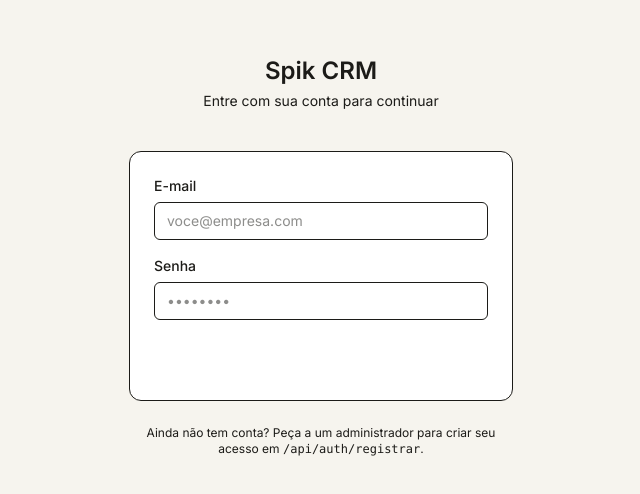
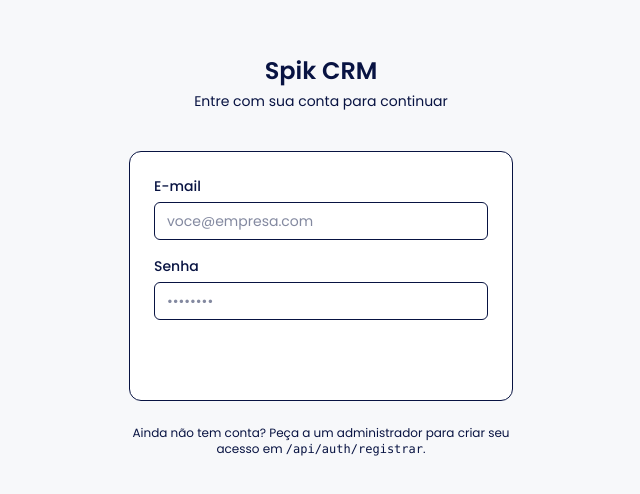
Before and after one commit to daolbr/spikweb, a React (Vite) app in the folder frontend/: page /login in a window 1280 px wide. Shown: the part 174-668 px from the top of the page, without its empty margins (319-959 px from the left). Built offline with nearby package versions, Linux system fonts and the light colour scheme; no server answers.

Commit message:
Add files via upload

```diff
--- a/frontend/src/components/OportunidadeDrawer.tsx
+++ b/frontend/src/components/OportunidadeDrawer.tsx
@@ -18,15 +18,15 @@ function formatarDataCurta(data: string | null) {
 }
 
 const COR_ESTAGIO: Record<string, string> = {
-  PROSPECCAO: '#6B6960',
-  QUALIFICACAO: '#4A8A76',
-  PROPOSTA: '#2E7D67',
-  NEGOCIACAO: 'var(--color-clay-500)',
-  GANHA: '#3B8054',
+  PROSPECCAO: 'var(--color-ink-soft)',
+  QUALIFICACAO: 'var(--color-petrol-400)',
+  PROPOSTA: 'var(--color-petrol-600)',
+  NEGOCIACAO: '#5B8C00',
+  GANHA: 'var(--color-green-texto)',
   PERDIDA: 'var(--color-clay-700)',
 };
 
-const COR_CLASSE: Record<string, string> = { A: '#3B8054', B: 'var(--color-clay-500)', C: 'var(--color-ink-soft)' };
+const COR_CLASSE: Record<string, string> = { A: 'var(--color-green-texto)', B: 'var(--color-petrol-600)', C: 'var(--color-ink-soft)' };
 
 function IconeArquivo() {
   return (
--- a/frontend/src/index.css
+++ b/frontend/src/index.css
@@ -1,24 +1,38 @@
-@import url('https://fonts.googleapis.com/css2?family=Space+Grotesk:wght@500;600&family=Inter:wght@400;500;600&display=swap');
+@import url('https://fonts.googleapis.com/css2?family=Poppins:wght@400;500;600;700;800&display=swap');
 @import "tailwindcss";
 
 @theme {
-  --font-display: "Space Grotesk", sans-serif;
-  --font-sans: "Inter", system-ui, sans-serif;
+  --font-display: "Poppins", sans-serif;
+  --font-sans: "Poppins", sans-serif;
 
-  --color-paper: #F6F4EE;
-  --color-ink: #1C1B18;
-  --color-ink-soft: #56534A;
-  --color-line: #E3DFD2;
+  /* Paleta oficial Tissent: Marinho, Verde (Claro/Médio/Forte), Cinza, Azul Médio */
+  --color-paper: #F7F8FA;
+  --color-ink: #081342;
+  --color-ink-soft: #6B7280;
+  --color-line: #E6E6E6;
 
-  --color-petrol-50: #EAF3F0;
-  --color-petrol-100: #C9E0D8;
-  --color-petrol-400: #2E7D67;
-  --color-petrol-600: #17594A;
-  --color-petrol-900: #0B2D25;
+  /* "petrol" é o nome histórico do token de cor primária/interativa no
+     projeto — mantido para não quebrar nenhum componente, mas agora
+     construído em torno do Azul Médio da marca, com o Marinho como
+     tom mais escuro da rampa (superfícies escuras, sidebar). */
+  --color-petrol-50: #EAF3F9;
+  --color-petrol-100: #CFE2F0;
+  --color-petrol-400: #3E85BB;
+  --color-petrol-600: #1A68A5;
+  --color-petrol-900: #081342;
 
-  --color-clay-100: #F5DCCB;
-  --color-clay-500: #C1602F;
-  --color-clay-700: #8A431E;
+  /* Verde da marca — reservado para sinais positivos (ganho, concluído,
+     confirmações), não usado como cor de ação genérica. */
+  --color-green-claro: #B3FD78;
+  --color-green-medio: #97FC46;
+  --color-green-forte: #7BFB14;
+  --color-green-texto: #4C9E00;
+
+  /* "clay" continua sendo o token semântico de alerta/perigo — não é
+     uma cor de marca, é convenção de UI (perdida, remover, atrasado). */
+  --color-clay-100: #FBE4E0;
+  --color-clay-500: #D9502F;
+  --color-clay-700: #A13A20;
 }
 
 body {
--- a/frontend/src/pages/BaseInstalada.tsx
+++ b/frontend/src/pages/BaseInstalada.tsx
@@ -71,6 +71,21 @@ export default function BaseInstalada() {
     onSuccess: () => queryClient.invalidateQueries({ queryKey: ['base-instalada'] }),
   });
 
+  const gerarRenovacoes = useMutation({
+    mutationFn: async () => {
+      const { data } = await api.post('/automacoes/gerar-renovacoes');
+      return data;
+    },
+    onSuccess: (data: { geradas: number }) => {
+      queryClient.invalidateQueries({ queryKey: ['base-instalada'] });
+      alert(
+        data.geradas > 0
+          ? `${data.geradas} oportunidade${data.geradas === 1 ? '' : 's'} de renovação gerada${data.geradas === 1 ? '' : 's'}.`
+          : 'Nenhuma renovação pendente no momento.',
+      );
+    },
+  });
+
   function aoSubmeter(e: FormEvent<HTMLFormElement>) {
     e.preventDefault();
     const form = new FormData(e.currentTarget);
@@ -101,6 +116,15 @@ export default function BaseInstalada() {
             Produtos e serviços vendidos aos clientes, com datas de renovação
           </p>
         </div>
+        <div className="flex gap-2">
+          <button
+            onClick={() => gerarRenovacoes.mutate()}
+            disabled={gerarRenovacoes.isPending}
+            className="rounded-md px-4 py-2 text-sm font-medium border disabled:opacity-60"
+            style={{ borderColor: 'var(--color-line)', color: 'var(--color-petrol-600)' }}
+          >
+            {gerarRenovacoes.isPending ? 'Gerando…' : 'Gerar renovações agora'}
+          </button>
           <button
             onClick={() => setMostrarForm(true)}
             className="rounded-md px-4 py-2 text-sm font-medium text-white"
@@ -108,6 +132,7 @@ export default function BaseInstalada() {
           >
             Novo item
           </button>
+        </div>
       </div>
 
       <div className="bg-white border rounded-lg overflow-hidden" style={{ borderColor: 'var(--color-line)' }}>
--- a/frontend/src/pages/Dashboard.tsx
+++ b/frontend/src/pages/Dashboard.tsx
@@ -16,7 +16,7 @@ function formatarMoeda(valor: number) {
 }
 
 const ESTAGIOS_ATIVOS: EstagioFunil[] = ['PROSPECCAO', 'QUALIFICACAO', 'PROPOSTA', 'NEGOCIACAO'];
-const COR_FUNIL = ['#6B6960', '#4A8A76', '#2E7D67', '#17594A'];
+const COR_FUNIL = ['#6B7280', '#3E85BB', '#1A68A5', '#4C9E00'];
 
 function FunilChart({ porEstagio }: { porEstagio: ResumoIndicadores['pipeline']['porEstagio'] }) {
   const largura = 640;
@@ -120,14 +120,14 @@ export default function Dashboard() {
                   const pctGanha = (data.conversao.ganhas / total) * 100;
                   return (
                     <>
-                      <div style={{ width: `${pctGanha}%`, backgroundColor: '#3B8054' }} />
+                      <div style={{ width: `${pctGanha}%`, backgroundColor: 'var(--color-green-texto)' }} />
                       <div style={{ width: `${100 - pctGanha}%`, backgroundColor: 'var(--color-clay-700)' }} />
                     </>
                   );
                 })()}
               </div>
               <div className="flex justify-between mt-2 text-xs">
-                <span style={{ color: '#3B8054' }}>● Ganha ({data.conversao.ganhas})</span>
+                <span style={{ color: 'var(--color-green-texto)' }}>● Ganha ({data.conversao.ganhas})</span>
                 <span style={{ color: 'var(--color-clay-700)' }}>Perdida ({data.conversao.perdidas}) ●</span>
               </div>
             </div>
--- a/frontend/src/pages/Oportunidades.tsx
+++ b/frontend/src/pages/Oportunidades.tsx
@@ -8,12 +8,12 @@ const COLUNAS: { estagio: EstagioFunil; titulo: string; cor: string }[] = [
   { estagio: 'PROSPECCAO', titulo: 'Prospecção', cor: 'var(--color-ink-soft)' },
   { estagio: 'QUALIFICACAO', titulo: 'Qualificação', cor: 'var(--color-petrol-400)' },
   { estagio: 'PROPOSTA', titulo: 'Proposta', cor: 'var(--color-petrol-600)' },
-  { estagio: 'NEGOCIACAO', titulo: 'Negociação', cor: 'var(--color-clay-500)' },
-  { estagio: 'GANHA', titulo: 'Ganha', cor: '#3B8054' },
+  { estagio: 'NEGOCIACAO', titulo: 'Negociação', cor: '#5B8C00' },
+  { estagio: 'GANHA', titulo: 'Ganha', cor: 'var(--color-green-texto)' },
   { estagio: 'PERDIDA', titulo: 'Perdida', cor: 'var(--color-clay-700)' },
 ];
 
-const COR_CLASSE: Record<string, string> = { A: '#3B8054', B: 'var(--color-clay-500)', C: 'var(--color-ink-soft)' };
+const COR_CLASSE: Record<string, string> = { A: 'var(--color-green-texto)', B: 'var(--color-petrol-600)', C: 'var(--color-ink-soft)' };
 
 function formatarMoeda(valor: number | string) {
   return Number(valor).toLocaleString('pt-BR', { style: 'currency', currency: 'BRL', maximumFractionDigits: 0 });
@@ -36,8 +36,8 @@ const COR_ESTAGIO: Record<EstagioFunil, string> = {
   PROSPECCAO: 'var(--color-ink-soft)',
   QUALIFICACAO: 'var(--color-petrol-400)',
   PROPOSTA: 'var(--color-petrol-600)',
-  NEGOCIACAO: 'var(--color-clay-500)',
-  GANHA: '#3B8054',
+  NEGOCIACAO: '#5B8C00',
+  GANHA: 'var(--color-green-texto)',
   PERDIDA: 'var(--color-clay-700)',
 };
 
```
Lines whose indentation alone changed are shown as unchanged.
